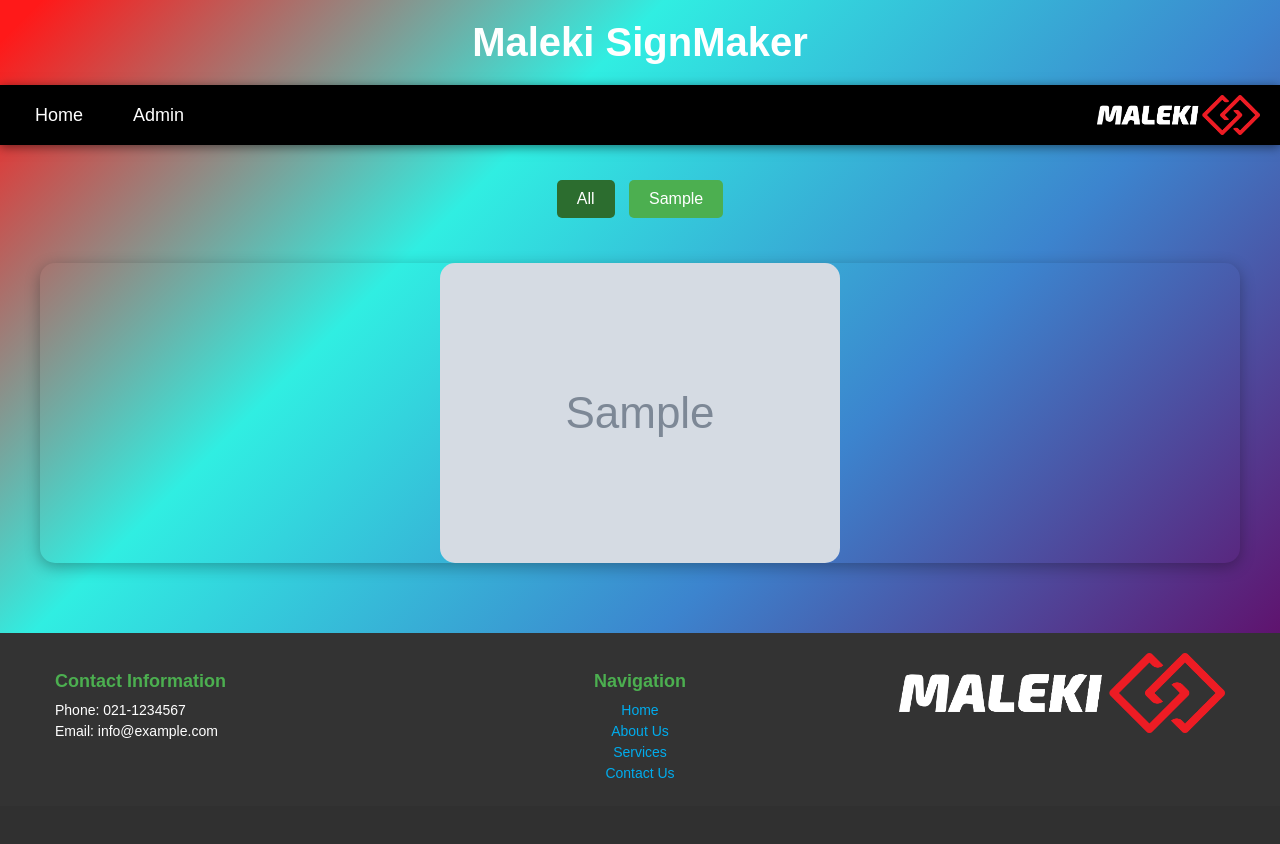
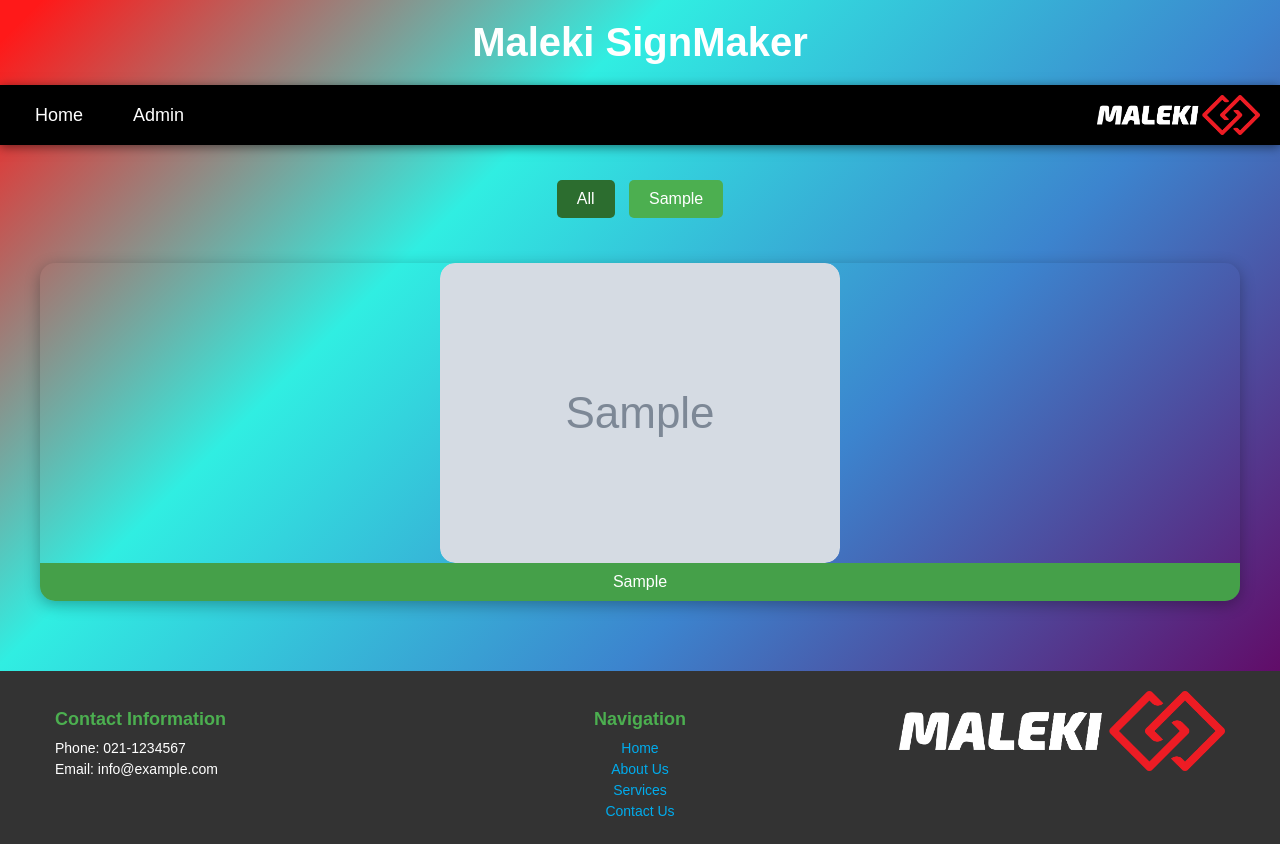
Before and after one commit to KeRanchi11/Project, a PHP site: page / in a window 1280 px wide. Before the commit the page ends 778 px from the top, so only its background shows below. Run offline with PHP 8.4, Linux system fonts and the light colour scheme; tables that the repository leaves empty or names only in its code hold one stand-in row (values such as "Sample post"); grey boxes marked "Sample" are stand-in pictures; data that the repository does not hold is empty.

Commit message:
add category to each image in gallery page

```diff
--- a/css/styles.css
+++ b/css/styles.css
@@ -112,6 +112,8 @@ nav .logo {
     width: auto;
 }
 
+
+
 .filter-buttons {
     text-align: center;
     margin-bottom: 20px;
@@ -145,6 +147,20 @@ nav .logo {
     max-width: 1200px;
     margin: auto;
 }
+.image-container {
+    position: relative;
+    display: flex;
+    flex-direction: column;
+    align-items: center;
+    border-radius: 15px;
+    overflow: hidden;
+    box-shadow: 0px 4px 15px rgba(0, 0, 0, 0.3); /* سایه نرم برای کادر */
+    transition: transform 0.3s ease-in-out;
+    cursor: pointer;
+}
+.image-container:hover {
+    transform: scale(1.05); /* بزرگ‌نمایی کادر هنگام hover */
+}
 
 .image {
     border-radius: 15px;
@@ -156,7 +172,7 @@ nav .logo {
     justify-content: center;
     background-color: transparent;
     height: 300px;
-    box-shadow: 0px 4px 15px rgba(0, 0, 0, 0.3); /* سایه نرم برای باکس عکس‌ها */
+   /* box-shadow: 0px 4px 15px rgba(0, 0, 0, 0.586);  سایه نرم برای باکس عکس‌ها */
     cursor: pointer;
 }
 
@@ -167,6 +183,16 @@ nav .logo {
     display: block;
     border-radius: 15px;
     transition: 0.3s;
+}
+
+.category-name {
+    width: 100%;
+    text-align: center;
+    padding: 10px;
+    font-size: 16px;
+    color: #ffffff;
+    background-color: #45a049; /* پس‌زمینه خاکستری روشن برای نام دسته‌بندی */
+    border-radius: 0 0 15px 15px; /* لبه‌های گرد فقط برای پایین کادر */
 }
 
 .image:hover {
--- a/index.php
+++ b/index.php
@@ -38,8 +38,11 @@ $categories = $conn->query("SELECT DISTINCT category FROM images");
     <!-- گالری عکس‌ها -->
     <div class="gallery">
     <?php while ($row = $result->fetch_assoc()): ?>
-        <div class="image" data-category="<?= $row['category'] ?>">
-            <img src="uploads/<?= $row['filename'] ?>" alt="<?= $row['filename'] ?>" onclick="openModal('<?= $row['filename'] ?>')">
+        <div class="image-container" data-category="<?= $row['category'] ?>">
+            <div class="image">
+                <img src="uploads/<?= $row['filename'] ?>" alt="<?= $row['filename'] ?>" onclick="openModal('<?= $row['filename'] ?>')">
+            </div>
+            <div class="category-name"><?= ucfirst($row['category']) ?></div>
         </div>
     <?php endwhile; ?>
 </div>
--- a/js/script.js
+++ b/js/script.js
@@ -1,18 +1,20 @@
 
 function filterImages(category) {
-    const images = document.querySelectorAll('.image');
+    const images = document.querySelectorAll('.image-container');
+
     images.forEach(image => {
         if (category === 'all' || image.getAttribute('data-category') === category) {
-            image.style.display = 'flex'; // نمایش عکس
+            image.style.display = 'block'; // نمایش عکس‌های مربوطه
         } else {
-            image.style.display = 'none'; // مخفی کردن عکس
+            image.style.display = 'none'; // مخفی کردن عکس‌های نامرتبط
         }
     });
 
-    // اضافه کردن کلاس active به دکمه انتخاب شده
-    document.querySelectorAll('.filter-buttons button').forEach(button => {
+    // تغییر استایل دکمه فعال
+    const buttons = document.querySelectorAll('.filter-buttons button');
+    buttons.forEach(button => {
         button.classList.remove('active');
-        if (button.textContent.toLowerCase() === category || (category === 'all' && button.textContent === 'All')) {
+        if (button.textContent.toLowerCase() === category || (category === 'all' && button.textContent.toLowerCase() === 'all')) {
             button.classList.add('active');
         }
     });
```
